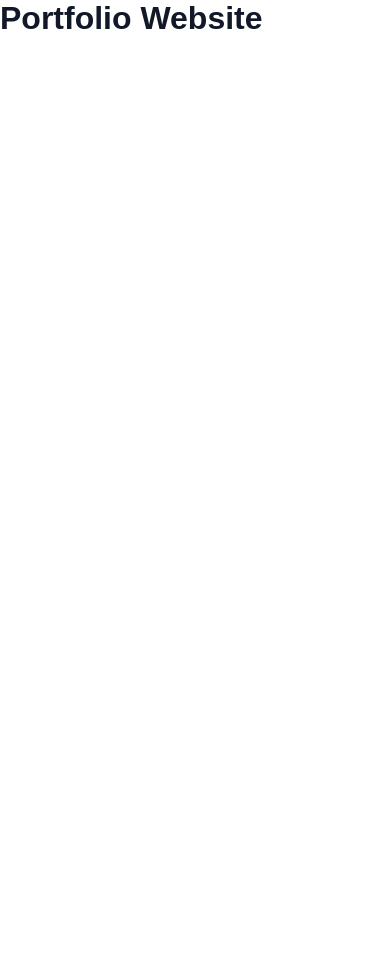
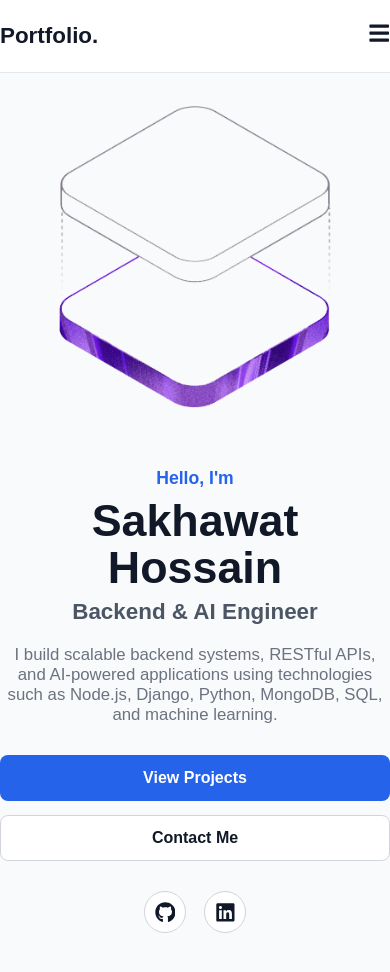
Before and after one commit to Sakhawat025/PorTolio, a React app in the folder frontend/: page / in a window 390 px wide. Shown: the top 972 px of the page. Before the commit the page ends 844 px from the top, so only its background shows below. Built offline with nearby package versions, Linux system fonts and the light colour scheme; the HTML template or start-up script is replaced by a standard one.

Commit message:
add responsive navbar and hero section

```diff
--- a/frontend/src/App.jsx
+++ b/frontend/src/App.jsx
@@ -1,9 +1,18 @@
+import Navbar from './components/Navbar';
+import Hero from './components/Hero';
+
+
 function App() {
   return (
-    <main>
-      <h1>Portfolio Website</h1>
-    </main>
+    <>
+      <Navbar />
+
+      <main>
+        <Hero />
+      </main>
+    </>
   );
 }
 
+
 export default App;
--- /dev/null
+++ b/frontend/src/components/Hero.jsx
@@ -0,0 +1,111 @@
+import {
+  FaGithub,
+  FaLinkedin
+} from 'react-icons/fa';
+
+import heroImage from '../assets/hero.png';
+
+import '../styles/Hero.css';
+
+
+function Hero() {
+  return (
+    <section
+      className="hero"
+      id="home"
+    >
+
+      <div className="container hero-container">
+
+
+        <div className="hero-content">
+
+          <p className="hero-intro">
+            Hello, I'm
+          </p>
+
+
+          <h1>
+            Sakhawat Hossain
+          </h1>
+
+
+          <h2>
+            Backend & AI Engineer
+          </h2>
+
+
+          <p className="hero-description">
+            I build scalable backend systems,
+            RESTful APIs, and AI-powered
+            applications using technologies such
+            as Node.js, Django, Python, MongoDB,
+            SQL, and machine learning.
+          </p>
+
+
+          <div className="hero-buttons">
+
+            <a
+              href="#projects"
+              className="btn btn-primary"
+            >
+              View Projects
+            </a>
+
+
+            <a
+              href="#contact"
+              className="btn btn-secondary"
+            >
+              Contact Me
+            </a>
+
+          </div>
+
+
+          <div className="hero-socials">
+
+            <a
+              href="https://github.com/Sakhawat025"
+              target="_blank"
+              rel="noreferrer"
+              aria-label="GitHub"
+            >
+              <FaGithub />
+            </a>
+
+
+            <a
+              href="https://linkedin.com/in/sakhawat-hossain-71a534331"
+              target="_blank"
+              rel="noreferrer"
+              aria-label="LinkedIn"
+            >
+              <FaLinkedin />
+            </a>
+
+          </div>
+
+        </div>
+
+
+        <div className="hero-image-wrapper">
+
+          <img
+            src={heroImage}
+            alt="Portfolio"
+            className="hero-image"
+          />
+
+        </div>
+
+
+      </div>
+
+    </section>
+  );
+}
+
+
+export default Hero;
--- /dev/null
+++ b/frontend/src/components/Navbar.jsx
@@ -0,0 +1,89 @@
+import { useState } from 'react';
+import { FaBars, FaTimes } from 'react-icons/fa';
+
+import '../styles/Navbar.css';
+
+
+function Navbar() {
+  const [menuOpen, setMenuOpen] = useState(false);
+
+
+  const handleMenu = () => {
+    setMenuOpen((prev) => !prev);
+  };
+
+
+  const closeMenu = () => {
+    setMenuOpen(false);
+  };
+
+
+  return (
+    <header className="navbar">
+
+      <div className="container navbar-container">
+
+        <a
+          href="#home"
+          className="navbar-logo"
+          onClick={closeMenu}
+        >
+          Portfolio.
+        </a>
+
+
+        <nav
+          className={`navbar-menu ${
+            menuOpen ? 'navbar-menu-open' : ''
+          }`}
+        >
+
+          <a href="#home" onClick={closeMenu}>
+            Home
+          </a>
+
+          <a href="#about" onClick={closeMenu}>
+            About
+          </a>
+
+          <a href="#skills" onClick={closeMenu}>
+            Skills
+          </a>
+
+          <a href="#projects" onClick={closeMenu}>
+            Projects
+          </a>
+
+          <a href="#experience" onClick={closeMenu}>
+            Experience
+          </a>
+
+          <a href="#contact" onClick={closeMenu}>
+            Contact
+          </a>
+
+        </nav>
+
+
+        <button
+          className="navbar-toggle"
+          onClick={handleMenu}
+          aria-label="Toggle navigation"
+        >
+
+          {menuOpen ? (
+            <FaTimes />
+          ) : (
+            <FaBars />
+          )}
+
+        </button>
+
+      </div>
+
+    </header>
+  );
+}
+
+
+export default Navbar;
--- /dev/null
+++ b/frontend/src/styles/Hero.css
@@ -0,0 +1,237 @@
+.hero {
+  min-height: 100vh;
+
+  display: flex;
+  align-items: center;
+
+  padding-top: 110px;
+  padding-bottom: 60px;
+
+  background: #f9fafb;
+}
+
+
+.hero-container {
+  display: grid;
+
+  grid-template-columns: 1.2fr 1fr;
+
+  align-items: center;
+
+  gap: 60px;
+}
+
+
+.hero-intro {
+  margin-bottom: 8px;
+
+  font-size: 1.1rem;
+  font-weight: 600;
+
+  color: #2563eb;
+}
+
+
+.hero-content h1 {
+  margin-bottom: 8px;
+
+  font-size: clamp(
+    2.8rem,
+    6vw,
+    4.8rem
+  );
+
+  line-height: 1.05;
+
+  color: #111827;
+}
+
+
+.hero-content h2 {
+  margin-bottom: 20px;
+
+  font-size: clamp(
+    1.4rem,
+    3vw,
+    2rem
+  );
+
+  color: #4b5563;
+}
+
+
+.hero-description {
+  max-width: 620px;
+
+  margin-bottom: 30px;
+
+  font-size: 1.05rem;
+
+  color: #6b7280;
+}
+
+
+.hero-buttons {
+  display: flex;
+
+  gap: 14px;
+
+  margin-bottom: 30px;
+}
+
+
+.btn {
+  display: inline-flex;
+  align-items: center;
+  justify-content: center;
+
+  min-height: 46px;
+
+  padding: 0 22px;
+
+  border-radius: 8px;
+
+  font-weight: 600;
+
+  transition:
+    transform 0.2s ease,
+    background 0.2s ease;
+}
+
+
+.btn:hover {
+  transform: translateY(-2px);
+}
+
+
+.btn-primary {
+  background: #2563eb;
+
+  color: #ffffff;
+}
+
+
+.btn-primary:hover {
+  background: #1d4ed8;
+}
+
+
+.btn-secondary {
+  border: 1px solid #d1d5db;
+
+  background: #ffffff;
+
+  color: #111827;
+}
+
+
+.btn-secondary:hover {
+  background: #f3f4f6;
+}
+
+
+.hero-socials {
+  display: flex;
+
+  gap: 18px;
+}
+
+
+.hero-socials a {
+  display: flex;
+  align-items: center;
+  justify-content: center;
+
+  width: 42px;
+  height: 42px;
+
+  border: 1px solid #d1d5db;
+  border-radius: 50%;
+
+  font-size: 1.3rem;
+
+  background: #ffffff;
+
+  transition:
+    transform 0.2s ease,
+    color 0.2s ease;
+}
+
+
+.hero-socials a:hover {
+  transform: translateY(-3px);
+
+  color: #2563eb;
+}
+
+
+.hero-image-wrapper {
+  display: flex;
+  align-items: center;
+  justify-content: center;
+}
+
+
+.hero-image {
+  width: min(420px, 100%);
+
+  object-fit: contain;
+}
+
+
+/* Tablet / Mobile */
+
+@media (max-width: 850px) {
+
+  .hero-container {
+    grid-template-columns: 1fr;
+
+    text-align: center;
+  }
+
+
+  .hero-description {
+    margin-left: auto;
+    margin-right: auto;
+  }
+
+
+  .hero-buttons {
+    justify-content: center;
+  }
+
+
+  .hero-socials {
+    justify-content: center;
+  }
+
+
+  .hero-image-wrapper {
+    order: -1;
+  }
+
+
+  .hero-image {
+    width: min(300px, 75%);
+  }
+
+}
+
+
+@media (max-width: 480px) {
+
+  .hero {
+    padding-top: 100px;
+  }
+
+
+  .hero-buttons {
+    flex-direction: column;
+  }
+
+
+  .btn {
+    width: 100%;
+  }
+
+}
--- /dev/null
+++ b/frontend/src/styles/Navbar.css
@@ -0,0 +1,104 @@
+.navbar {
+  position: fixed;
+  top: 0;
+  left: 0;
+
+  width: 100%;
+
+  background: rgba(255, 255, 255, 0.95);
+
+  border-bottom: 1px solid #e5e7eb;
+
+  z-index: 1000;
+}
+
+
+.navbar-container {
+  height: 72px;
+
+  display: flex;
+  align-items: center;
+  justify-content: space-between;
+}
+
+
+.navbar-logo {
+  font-size: 1.4rem;
+  font-weight: 700;
+
+  color: #111827;
+}
+
+
+.navbar-menu {
+  display: flex;
+  align-items: center;
+
+  gap: 28px;
+}
+
+
+.navbar-menu a {
+  font-size: 0.95rem;
+  font-weight: 500;
+
+  color: #374151;
+
+  transition: color 0.2s ease;
+}
+
+
+.navbar-menu a:hover {
+  color: #2563eb;
+}
+
+
+.navbar-toggle {
+  display: none;
+
+  border: none;
+  background: transparent;
+
+  font-size: 1.4rem;
+
+  color: #111827;
+}
+
+
+/* Mobile */
+
+@media (max-width: 768px) {
+
+  .navbar-toggle {
+    display: block;
+  }
+
+
+  .navbar-menu {
+    position: absolute;
+
+    top: 72px;
+    left: 0;
+
+    width: 100%;
+
+    padding: 24px;
+
+    display: none;
+
+    flex-direction: column;
+    align-items: center;
+
+    gap: 20px;
+
+    background: #ffffff;
+
+    border-bottom: 1px solid #e5e7eb;
+  }
+
+
+  .navbar-menu-open {
+    display: flex;
+  }
+
+}
```
